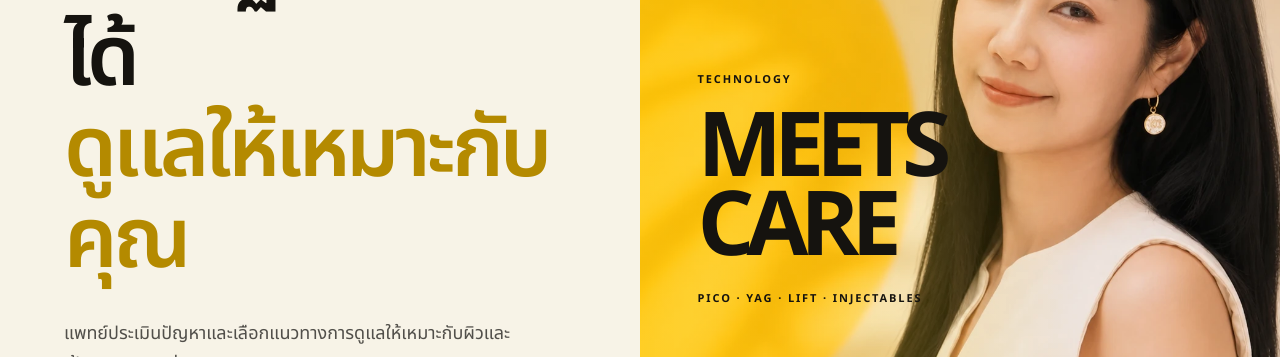
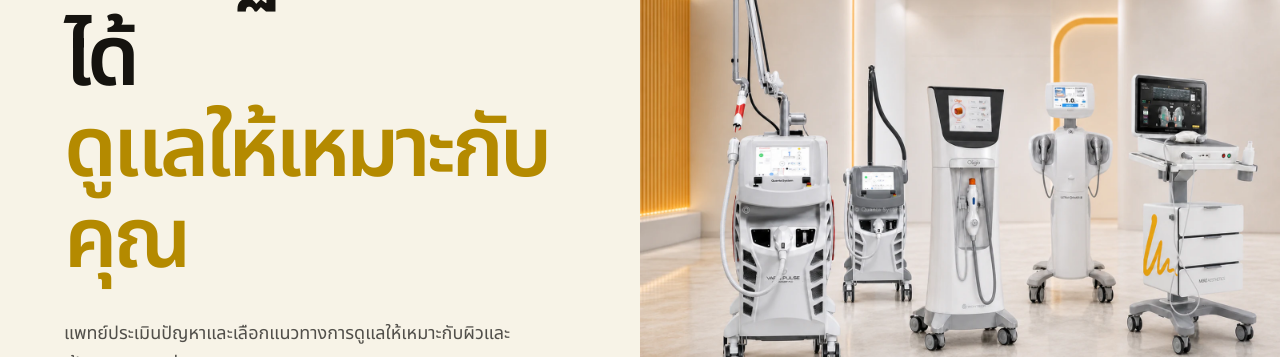
Before and after one commit to panuwatbit-oss/wonder-clinic-website, a Next.js app: page / in a window 1280 px wide. Shown: the part 421-778 px from the top of the page. Built offline with nearby package versions, Linux system fonts and the light colour scheme; no server answers.

Commit message:
Replace homepage model with equipment hero

```diff
--- a/app/page.tsx
+++ b/app/page.tsx
@@ -64,14 +64,12 @@ export default function Home() {
             <a className="text-link" href="#services">ดู 4 โปรแกรมหลัก <span>↓</span></a>
           </div>
         </div>
-        <div className="hero-art" aria-label="บริการหลักของ The Wonder Clinic">
-          <img className="hero-photo" src="/media/samples/hero-beauty-reference-v3.webp" alt="นางแบบในภาพฮีโร่ของ The Wonder Clinic" />
-          <div className="hero-statement">
-            <span>TECHNOLOGY</span>
-            <strong>MEETS<br />CARE</strong>
-            <small>PICO · YAG · LIFT · INJECTABLES</small>
-          </div>
-          <div className="hero-badge">EST.<br />WONDER</div>
+        <div className="hero-art hero-art-machines" aria-label="เทคโนโลยีหลักของ The Wonder Clinic">
+          <img
+            className="hero-photo hero-photo-machines"
+            src="/media/generated/home-machines-hero.webp"
+            alt="Discovery Pico พร้อม Quanta Light EVO, Oligio, Ultraformer III และ Ultherapy"
+          />
         </div>
       </section>
 
```
Also changed, not shown: app/globals.css, public/media/generated/home-machines-hero.webp (added).
